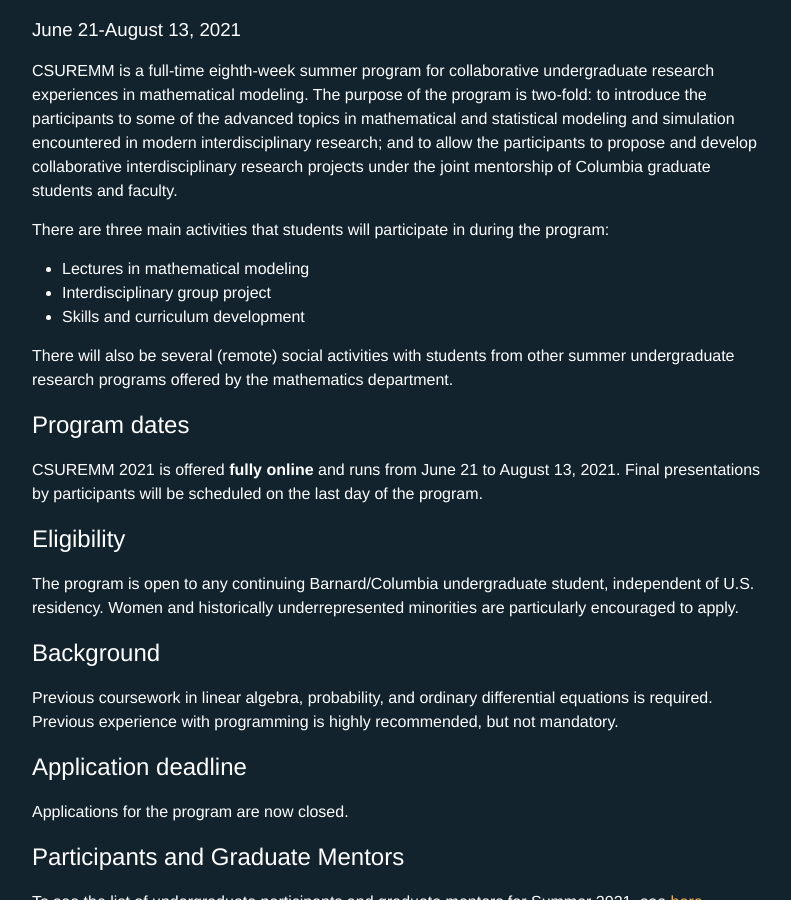
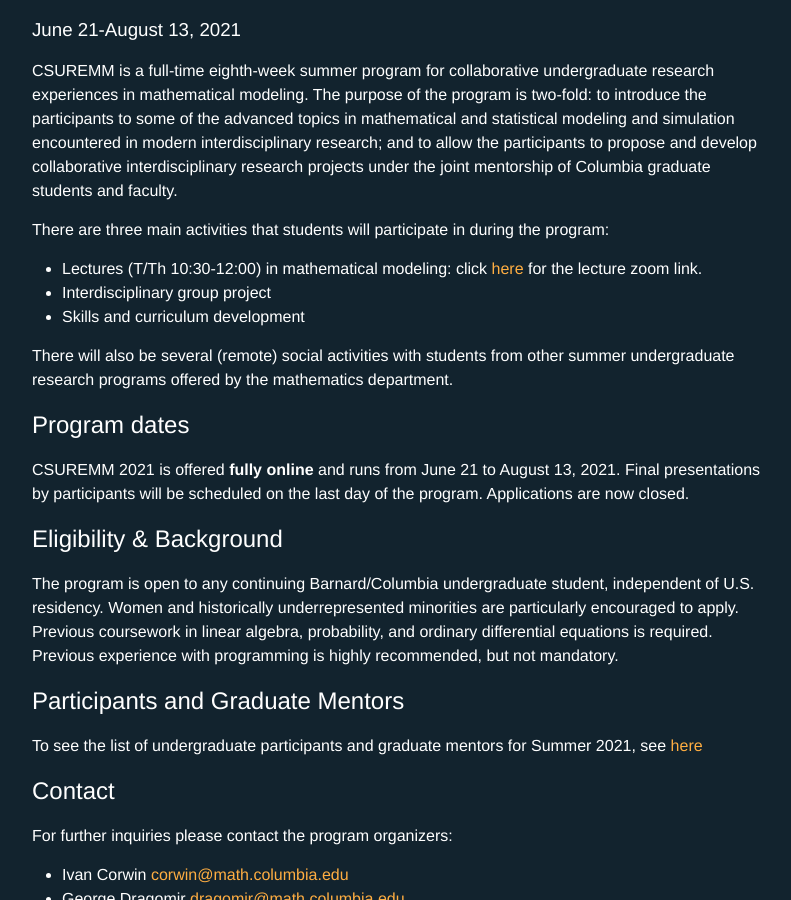
Before and after one commit to ColumbiaUndergradMathModeling/Home, a Jekyll site: the page built from Su21.md, in a window 1280 px wide and 900 px high, scrolled down 226 px. Shown: the whole window, without its empty margins (238-1029 px from the left). Built offline with Jekyll 4.4.1, drawn with Linux system fonts in a browser that asks for light colours; our own code applies the rules of GitHub Pages for plain Markdown files.

Commit message:
Add zoom link for lec and shorten content

```diff
--- a/Su21.md
+++ b/Su21.md
@@ -13,23 +13,17 @@
 
 There are three main activities that students will participate in during the program:
 
-- Lectures in mathematical modeling
+- Lectures (T/Th 10:30-12:00) in mathematical modeling: click <a href="https://columbiauniversity.zoom.us/j/93079929576?pwd=K1d1WHFjempUcUNsWHZFNHlQc2N5UT09"> here</a> for the lecture zoom link.
 - Interdisciplinary group project
 - Skills and curriculum development
 
 There will also be several (remote) social activities with students from other summer undergraduate research programs offered by the mathematics department.
 
 ## Program dates
- CSUREMM 2021 is offered **fully online** and runs from June 21 to August 13, 2021. Final presentations by participants will be scheduled on the last day of the program.
+ CSUREMM 2021 is offered **fully online** and runs from June 21 to August 13, 2021. Final presentations by participants will be scheduled on the last day of the program. Applications are now closed.
 
-## Eligibility
-The program is open to any continuing Barnard/Columbia undergraduate student, independent of U.S. residency. Women and historically underrepresented minorities are particularly encouraged to apply.
-
-## Background
-Previous coursework in linear algebra, probability, and ordinary differential equations is required. Previous experience with programming is highly recommended, but not mandatory.
-
-## Application deadline
-Applications for the program are now closed.
+## Eligibility & Background
+The program is open to any continuing Barnard/Columbia undergraduate student, independent of U.S. residency. Women and historically underrepresented minorities are particularly encouraged to apply. Previous coursework in linear algebra, probability, and ordinary differential equations is required. Previous experience with programming is highly recommended, but not mandatory.
 
 ## Participants and Graduate Mentors
 To see the list of undergraduate participants and graduate mentors for Summer 2021, see [here](https://columbiaundergradmathmodeling.github.io/Home/workshops/participants/su21/)
```
